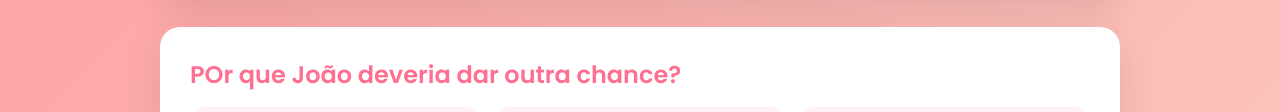
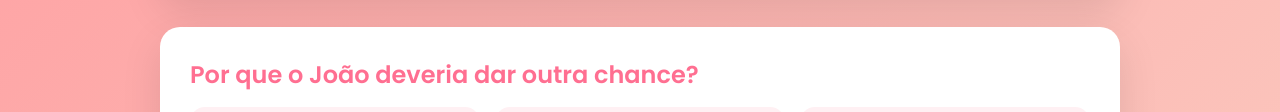
Before and after one commit to Xuelvis/ana, a plain HTML site: page index.html in a window 1280 px wide. Shown: the part 587-699 px from the top of the page. Drawn offline with Linux system fonts and the light colour scheme.

Commit message:
Update index.html

```diff
--- a/index.html
+++ b/index.html
@@ -163,7 +163,7 @@
     </div>
 
     <div class="card">
-      <h3 class="section-title">POr que João deveria dar outra chance?</h3>
+      <h3 class="section-title">Por que o João deveria dar outra chance?</h3>
 
       <div class="reasons">
         <div class="reason">
```
